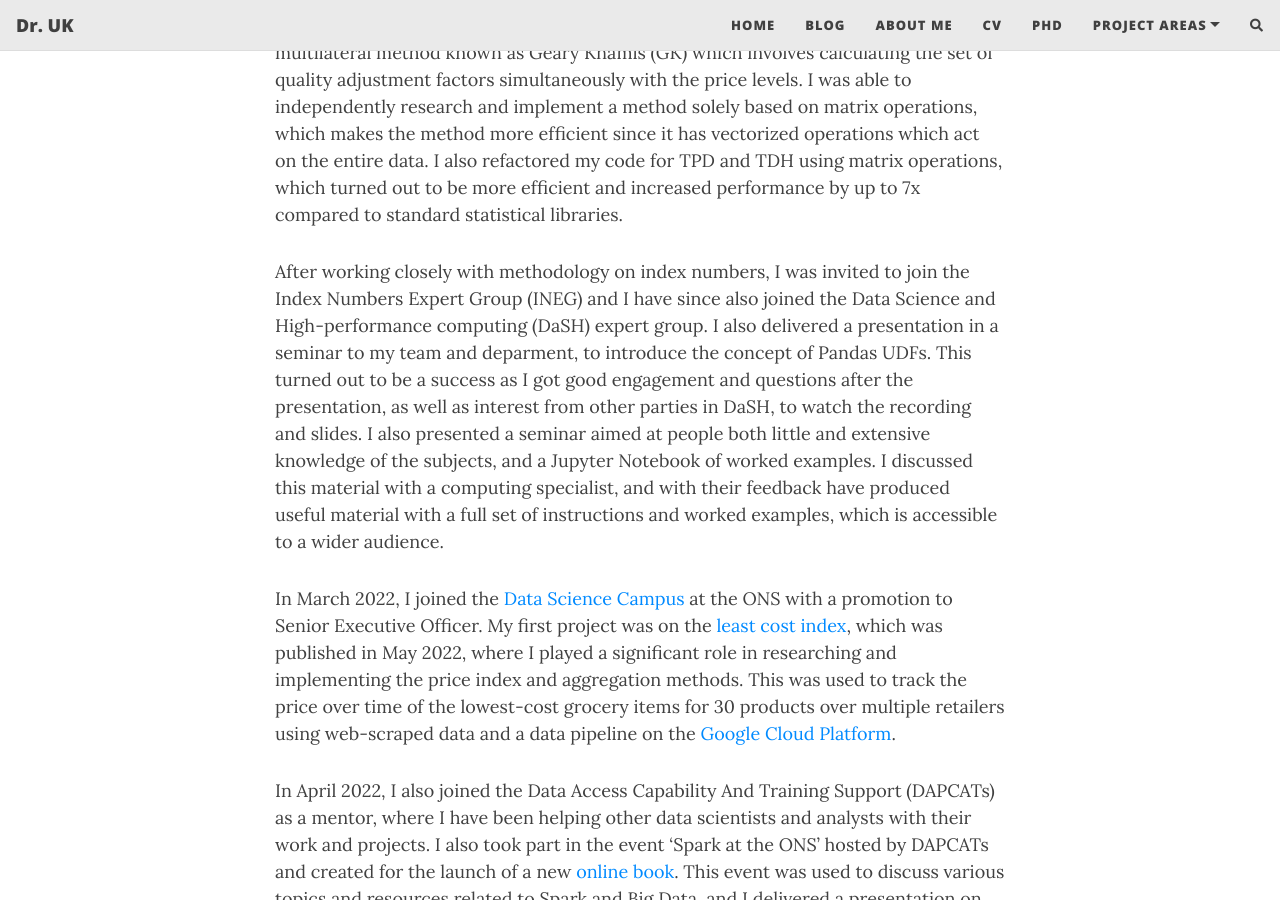
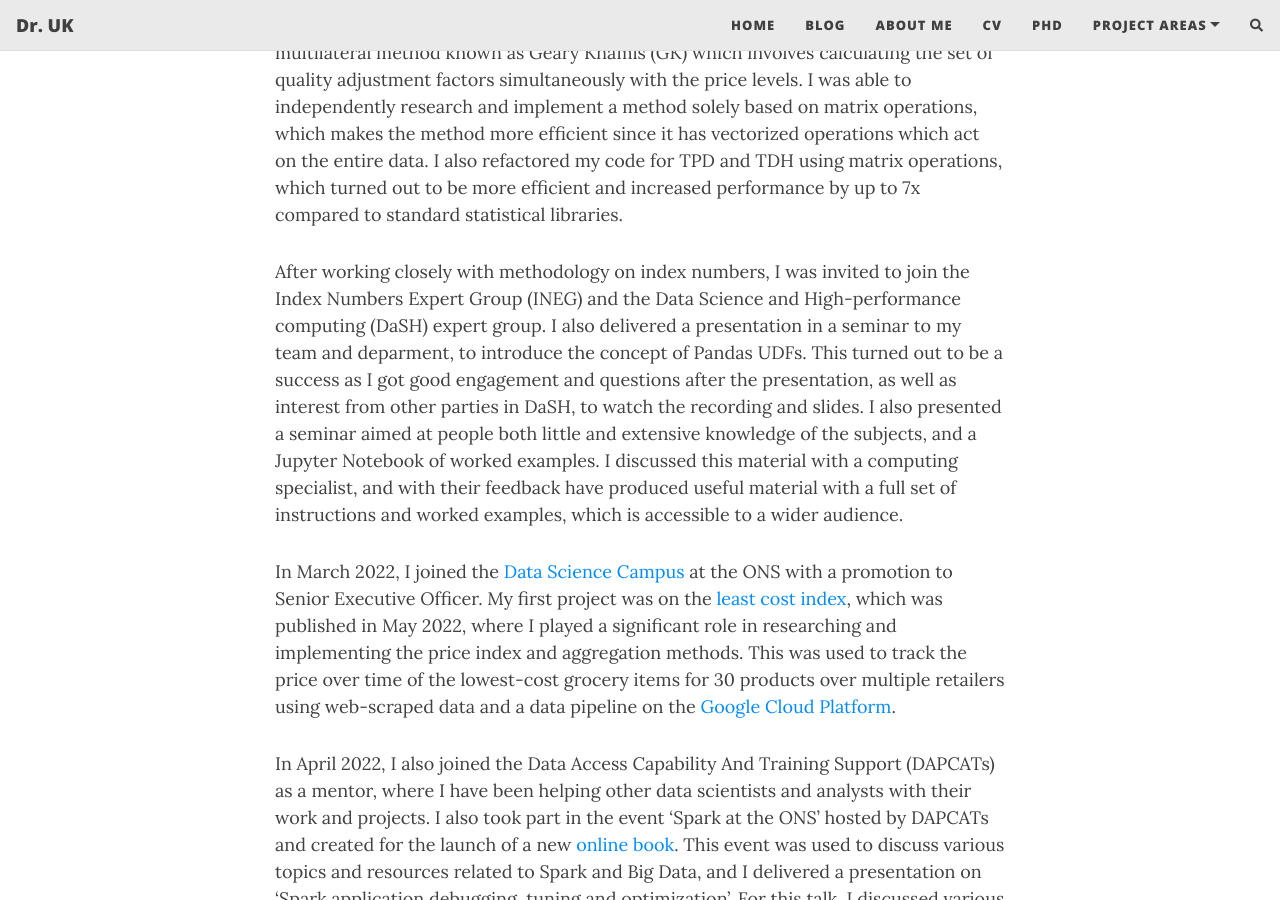
Before and after one commit to drrobotk/drrobotk.github.io, a Jekyll site: the page built from aboutme.md, in a window 1280 px wide and 900 px high, scrolled down 1705 px. Built offline with Jekyll 4.4.1, drawn with Linux system fonts in a browser that asks for light colours; nearby versions of some CDN libraries; comment, search, counter and statistics services are not loaded.

Commit message:
Update aboutme.md

```diff
--- a/aboutme.md
+++ b/aboutme.md
@@ -20,7 +20,7 @@ While working on building a data pipeline for the CPI, I made very significant c
 
 After implementing the TPD and TDH methods, I turned my attention to another multilateral method known as Geary Khamis (GK) which involves calculating the set of quality adjustment factors simultaneously with the price levels. I was able to independently research and implement a method solely based on matrix operations, which makes the method more efficient since it has vectorized operations which act on the entire data. I also refactored my code for TPD and TDH using matrix operations, which turned out to be more efficient and increased performance by up to 7x compared to standard statistical libraries.
 
-After working closely with methodology on index numbers, I was invited to join the Index Numbers Expert Group (INEG) and I have since also joined the Data Science and High-performance computing (DaSH) expert group. I also delivered a presentation in a seminar to my team and deparment, to introduce the concept of Pandas UDFs. This turned out to be a success as I got good engagement and questions after the presentation, as well as interest from other parties in DaSH, to watch the recording and slides. I also presented a seminar aimed at people both little and extensive knowledge of the subjects, and a Jupyter Notebook of worked examples. I discussed this material with a computing specialist, and with their feedback have produced useful material with a full set of instructions and worked examples, which is accessible to a wider audience.
+After working closely with methodology on index numbers, I was invited to join the Index Numbers Expert Group (INEG) and the Data Science and High-performance computing (DaSH) expert group. I also delivered a presentation in a seminar to my team and deparment, to introduce the concept of Pandas UDFs. This turned out to be a success as I got good engagement and questions after the presentation, as well as interest from other parties in DaSH, to watch the recording and slides. I also presented a seminar aimed at people both little and extensive knowledge of the subjects, and a Jupyter Notebook of worked examples. I discussed this material with a computing specialist, and with their feedback have produced useful material with a full set of instructions and worked examples, which is accessible to a wider audience.
 
 In March 2022, I joined the [Data Science Campus](https://datasciencecampus.ons.gov.uk/) at the ONS with a promotion to Senior Executive Officer. My first project was on the [least cost index](https://www.ons.gov.uk/economy/inflationandpriceindices/articles/trackingthelowestcostgroceryitemsukexperimentalanalysis/april2021toapril2022), which was published in May 2022, where I played a significant role in researching and implementing the price index and aggregation methods. This was used to track the price over time of the lowest-cost grocery items for 30 products over multiple retailers using web-scraped data and a data pipeline on the [Google Cloud Platform](https://cloud.google.com/).
 
```
